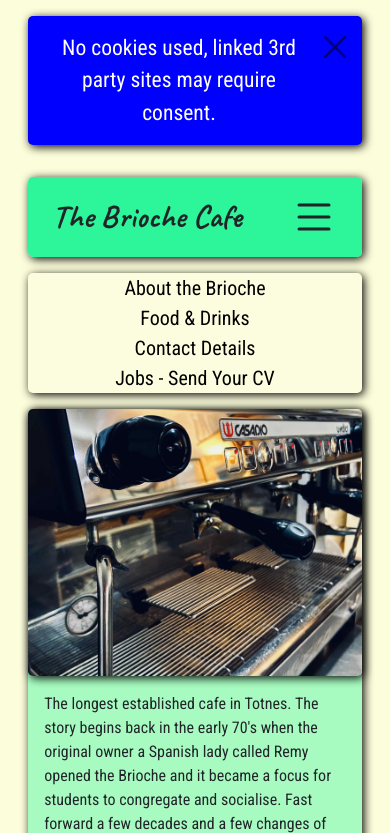
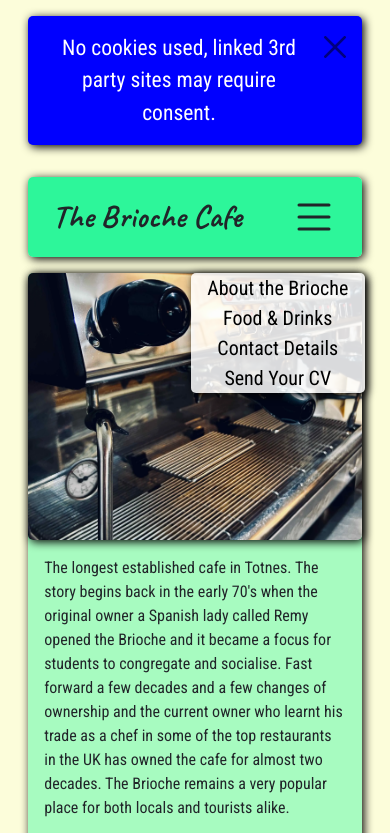
Before and after one commit to thespamster/bootstrap_static_template, a plain HTML site: page index.html in a window 390 px wide. Both pictures are taken after a click on the icon 313 px from the left and 217 px from the top of the page. Shown: the top 833 px of the page. Drawn offline with nearby package versions, Linux system fonts and the light colour scheme.

Commit message:
change position of toggled hamburger menu options

```diff
--- a/assets/css/style.css
+++ b/assets/css/style.css
@@ -66,7 +66,7 @@ body {
 
 .nav-menu-style {
     min-height: 6rem;
-    width: 50%;
+    width: 12rem;
     border-radius: 5px;
     box-shadow: 2px 2px 10px #000000;
     margin-bottom: 1rem;
@@ -81,11 +81,10 @@ body {
     margin-bottom: 1rem;
 }
 
-.menu-style {
-    background-color: rgba(255, 165, 0, 0.85);
-    border: 0;
-    border-radius: 5px;
-    box-shadow: 2px 2px 10px #000000;
+#toggle-ham {
+    position: absolute;
+    top: 0;
+    right: 0;
 }
 
 .alert-test {
@@ -167,7 +166,7 @@ body {
 }
 
 .brioche-col-white {
-    background-color: rgba(255, 255, 255, 0.1);
+    background-color: rgba(255, 255, 255, 0.85);
 }
 
 /* scrolling bar text */
--- a/index.html
+++ b/index.html
@@ -56,27 +56,34 @@
                 </div>
             </div>
         </div>
+
+
+        <!-- 3 sections each set to 100dvh -->
+        <div id="1st-section"></div>
+        <div class="row justify-content-center">
+            <div class="col-11 position-relative">
+
                 <div id="toggle-ham" class="d-none"> <!-- javascript toggles d-none to hide/show navbar menu -->
                     <div class="row d-flex justify-content-center">
                         <div class="col-11 d-flex justify-content-center">
-                    <div class="col col-md-6 col-lg-4 nav-menu-style brioche-col-white">
-                        <div class="text-center">
-                            <a href="#1st-section" id="about"
+                            <div class="col nav-menu-style brioche-col-white">
+                                <div class="text-center" id="about">
+                                    <a href="#1st-section"
                                         class="text-decoration-none text-black fs-5 px-3 roboto-condensed-400">About the
                                         Brioche</a>
                                 </div>
-                        <div class="text-center">
-                            <a href="#2nd-section" id="food"
+                                <div class="text-center" id="food">
+                                    <a href="#2nd-section"
                                         class="text-decoration-none text-black fs-5 px-3 roboto-condensed-400">Food & Drinks</a>
                                 </div>
-                        <div class="text-center">
-                            <a href="#3rd-section" id="contact"
+                                <div class="text-center" id="contact">
+                                    <a href="#3rd-section"
                                         class="text-decoration-none text-black fs-5 px-3 roboto-condensed-400">Contact
                                         Details</a>
                                 </div>
-                        <div class="text-center">
-                            <a href="#footer" id="jobs"
-                                class="text-decoration-none text-black fs-5 px-3 roboto-condensed-400">Jobs - Send Your
+                                <div class="text-center" id="jobs">
+                                    <a href="#footer"
+                                        class="text-decoration-none text-black fs-5 px-3 roboto-condensed-400">Send Your
                                         CV</a>
                                 </div>
                             </div>
@@ -84,10 +91,6 @@
                     </div>
                 </div>
 
-        <!-- 3 sections each set to 100dvh -->
-        <div id="1st-section"></div>
-        <div class="row justify-content-center">
-            <div class="col-11">
                 <div class="div-style d-flex flex-wrap brioche-col-green justify-content-center">
                     <div class="col-12 col-lg-5 d-flex justify-content-center align-items-center m-sm-0 m-lg-3 order-1">
                         <img src="assets/img/coffee_machine1.webp" class="img-fluid img-style"
@@ -111,7 +114,7 @@
                             <p class="roboto-condensed-400">
                                 Totnes, often referred to as the alternative capital of Britain is a thriving centre for arts
                                 & crafts and all sorts of creative endeavours. With a local market every Friday and Saturday
-                                we are situated just opposite on High Street with plenty of seating both inside and outside.
+                                we are situated just opposite on High Street with plenty of seating both inside and out.
 
                             </p>
                         </div>
```
Lines whose indentation alone changed are shown as unchanged.
